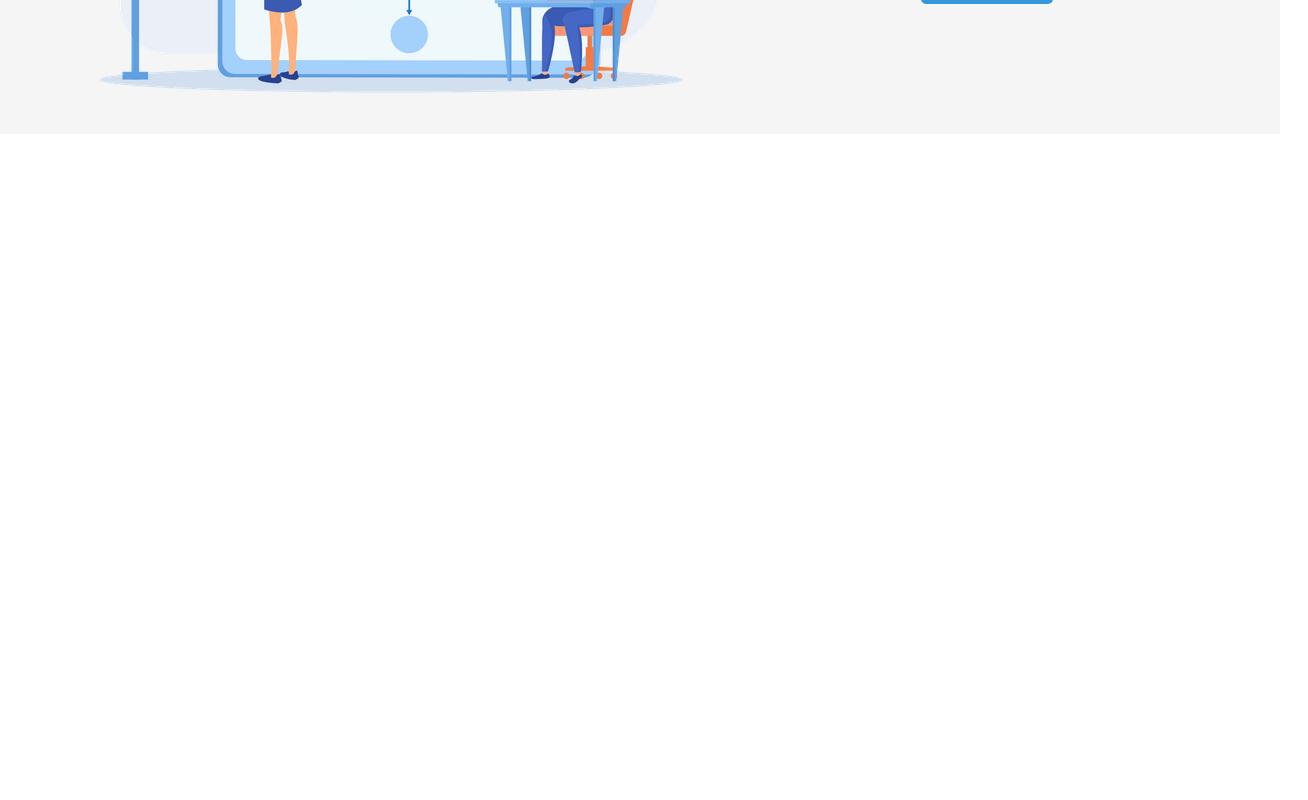
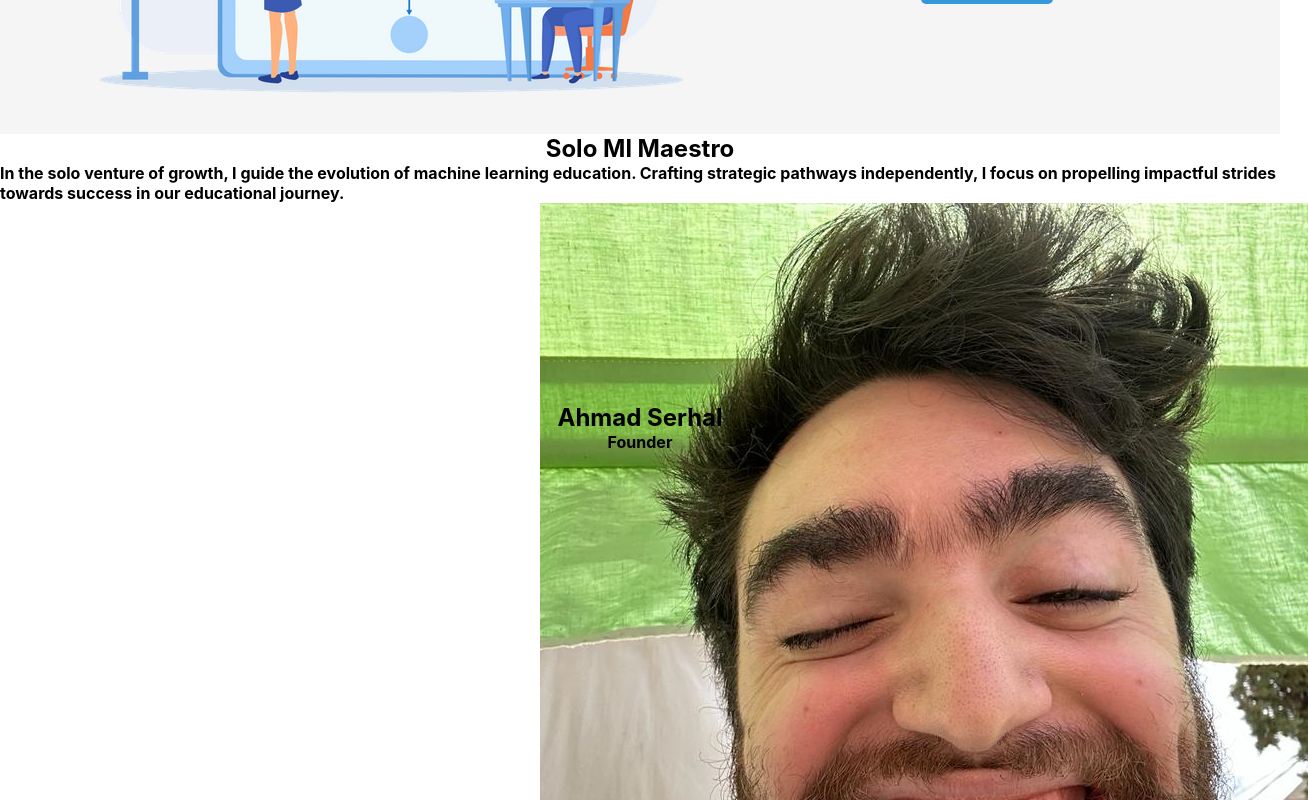
Before and after one commit to AhmadSerhall/innovativeML, a React (Create React App) app in the folder frontend/: page /landing in a window 1280 px wide. Shown: the part 1280-2080 px from the top of the page, 1308 px wide, since content can reach past the window. Before the commit the page ends 1414 px from the top, so only its background shows below. Built offline with nearby package versions, Linux system fonts and the light colour scheme.

Commit message:
working on the last section in the landing page before the footer

```diff
--- a/frontend/src/pages/Landing/index.jsx
+++ b/frontend/src/pages/Landing/index.jsx
@@ -5,6 +5,7 @@ import Button from '../../components/Button'
 import heroImage from '../../assets/image6.webp'
 import bannerImage from '../../assets/image2.webp'
 import mlMastery from '../../assets/image5.png'
+import me from '../../assets/me.jpeg'
 import './style.css'
 const Landing = () => {
   return (
@@ -32,8 +33,6 @@ const Landing = () => {
         <Button text="get started for free" bgColor="#FFD700" textColor={"black"}/>
         </div>
       </div>
-      {/* <br/>
-      <br/> */}
       <div className='ml-mastery flex'>
         <div className='ml-img-container'>
         <img src={mlMastery} alt="img"/>
@@ -46,6 +45,19 @@ const Landing = () => {
         </div>
 
       </div>
+      <div className='ml-maestro flex column'>
+        <h2>
+            Solo Ml Maestro
+        </h2>
+        <h4>
+        In the solo venture of growth, I guide the evolution of machine learning education. Crafting strategic pathways independently, I focus on propelling impactful strides towards success in our educational journey.
+        </h4>
+        <div className='profile-container circular'>
+            <img src={me} alt="me"/>
+        </div>
+        <h2>Ahmad Serhal</h2>
+        <h4>Founder</h4>
+      </div>
 
 
     </div>
--- a/frontend/src/pages/Landing/style.css
+++ b/frontend/src/pages/Landing/style.css
@@ -89,9 +89,18 @@
     gap:4%;
     margin-right:4%;
   }
-  .ml-text h2{
-    /* margin-bottom: 2%; */
-  }
-  .ml-text h4{
-    /* margin-bottom:2%; */
-  }
+.ml-maestro{
+    justify-content: center;
+    gap:4%;
+    align-items: center;
+}
+.profile-container{
+    width:200px;
+    height:200px;
+    border-radius: 50;
+
+}
+.profile-container img{
+    object-fit: cover;
+
+}
--- a/frontend/src/styles/global.css
+++ b/frontend/src/styles/global.css
@@ -33,3 +33,6 @@
 .white-clr{
     background-color: white;
 }
+.circular{
+    border-radius: 100%;
+}
```
Also changed, not shown: frontend/src/assets/me.jpeg (added).
